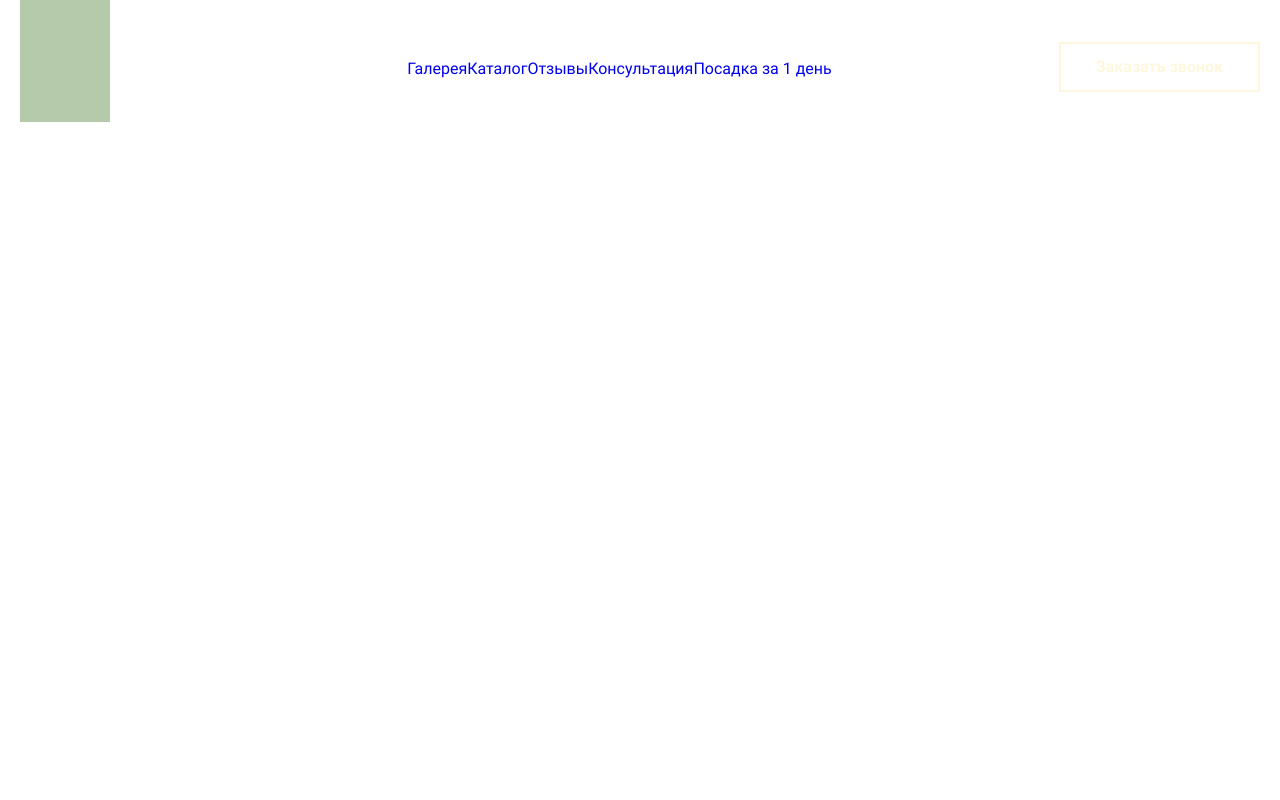
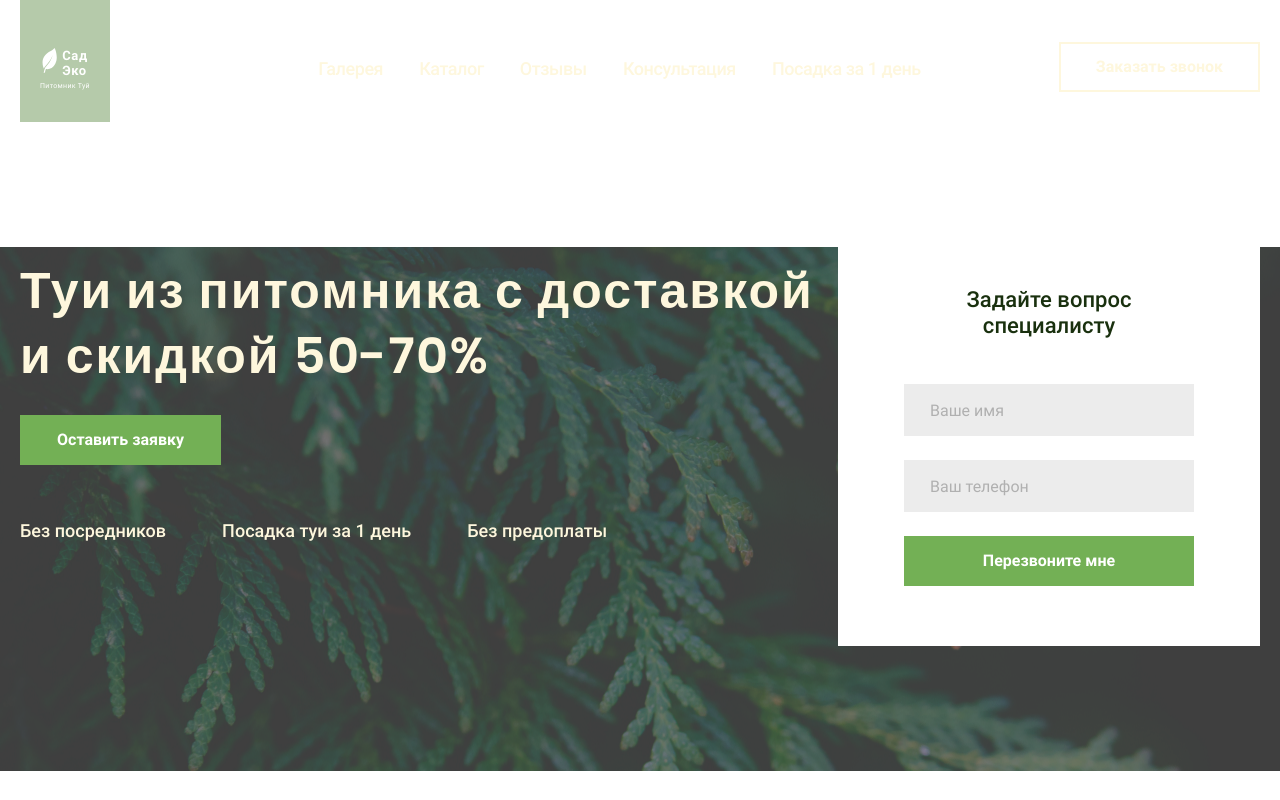
Before and after one commit to IlyaPridanov/tui-react, a React (Create React App) app: page / in a window 1280 px wide. Built offline with nearby package versions, Linux system fonts and the light colour scheme.

Commit message:
feat: header, main

```diff
--- a/src/App.js
+++ b/src/App.js
@@ -1,10 +1,14 @@
 import './sass/App.scss';
 import Header from './header/Header';
+import Main from './main/Main';
 
 function App() {
   return (
     <>
       <Header/>
+      <main>
+        <Main/>
+      </main>
     </>
   );
 }
--- a/src/header/Header.js
+++ b/src/header/Header.js
@@ -1,12 +1,26 @@
 import Nav from './Nav';
+import {ReactComponent as Logo} from '../img/icon-logo.svg';
 
 function Header () {
   return (
     <header className="header">
       <div className="container header__row">
-        <a href="#" className="header__logo"></a>
+        <a href="#" className="header__logo">
+          <div>
+            <Logo/>
+            <span>Сад<br/>Эко</span>
+          </div>
+          <span className="header__logo-text">Питомник Туй</span>
+        </a>
         <Nav/>
         <a href="#" className="header__link button">Заказать звонок</a>
+        <button className="header__btn hamburger" type="button" aria-label="Кнопка открывающая мобильное меню">
+            <span className="hamburger__bar hamburger__bar--bar1"></span>
+            <span className="hamburger__bar hamburger__bar--bar2"></span>
+            <span className="hamburger__bar hamburger__bar--bar3"></span>
+            <span className="hamburger__bar hamburger__bar--bar4"></span>
+        </button>
+
       </div>
     </header>
   );
--- a/src/header/Nav.js
+++ b/src/header/Nav.js
@@ -7,7 +7,7 @@ const navData = [
 ]
 
 function Nav () {
-  const listItem = navData.map(item=><li key={item.link}><a href={item.link}>{item.text}</a></li>)
+  const listItem = navData.map(item=><li key={item.link} className="nav__item"><a href={item.link} className="nav__link">{item.text}</a></li>)
 
   return (
     <nav className="nav nav--inactive js-nav-header">
--- /dev/null
+++ b/src/main/Main.js
@@ -0,0 +1,28 @@
+import MainForm from './MainForm';
+
+function Main () {
+  return (
+    <section className="main">
+      <div className="container main__row">
+        <div className="main__column">
+          <h1 className="main__caption">Туи из питомника с доставкой и&nbsp;скидкой 50-70%</h1>
+          <a href="#" className="main__link button">Оставить заявку</a>
+          <ul className="main__list">
+            <li className="main__item">
+              Без посредников
+            </li>
+            <li className="main__item">
+              Посадка туи за 1 день
+            </li>
+            <li className="main__item">
+              Без предоплаты
+            </li>
+          </ul>
+        </div>
+        <MainForm/>
+      </div>
+    </section>
+  );
+}
+
+export default Main;
--- /dev/null
+++ b/src/main/MainForm.js
@@ -0,0 +1,19 @@
+function MainForm () {
+  return (
+    <div className="main__form main-form">
+      <form action="#" method="POST">
+        <p className="main-form__caption">Задайте вопрос специалисту</p>
+        <label>
+          <span className="visually-hidden">Введите имя</span>
+          <input type="text" className="main-form__input" name="name" placeholder="Ваше имя"/>
+        </label>
+        <label>
+          <span className="visually-hidden">Введите телефон</span>
+          <input className="main-form__input js-tel-input" type="text" name="tel" placeholder="Ваш телефон"/>
+        </label>
+        <button className="main-form__btn button" type="submit">Перезвоните мне</button>
+      </form>
+    </div>
+  );
+}
+export default MainForm;
--- a/src/sass/blocks/main.scss
+++ b/src/sass/blocks/main.scss
@@ -1,7 +1,7 @@
 .main {
     padding: 0 0 125px;
 
-    // background-image: url("../img/main.png");
+    background-image: url("../../img/main.png");
     background-repeat: no-repeat;
     background-size: auto auto;
     background-position: center top;
```
Also changed, not shown: src/img/icon-logo.svg.
